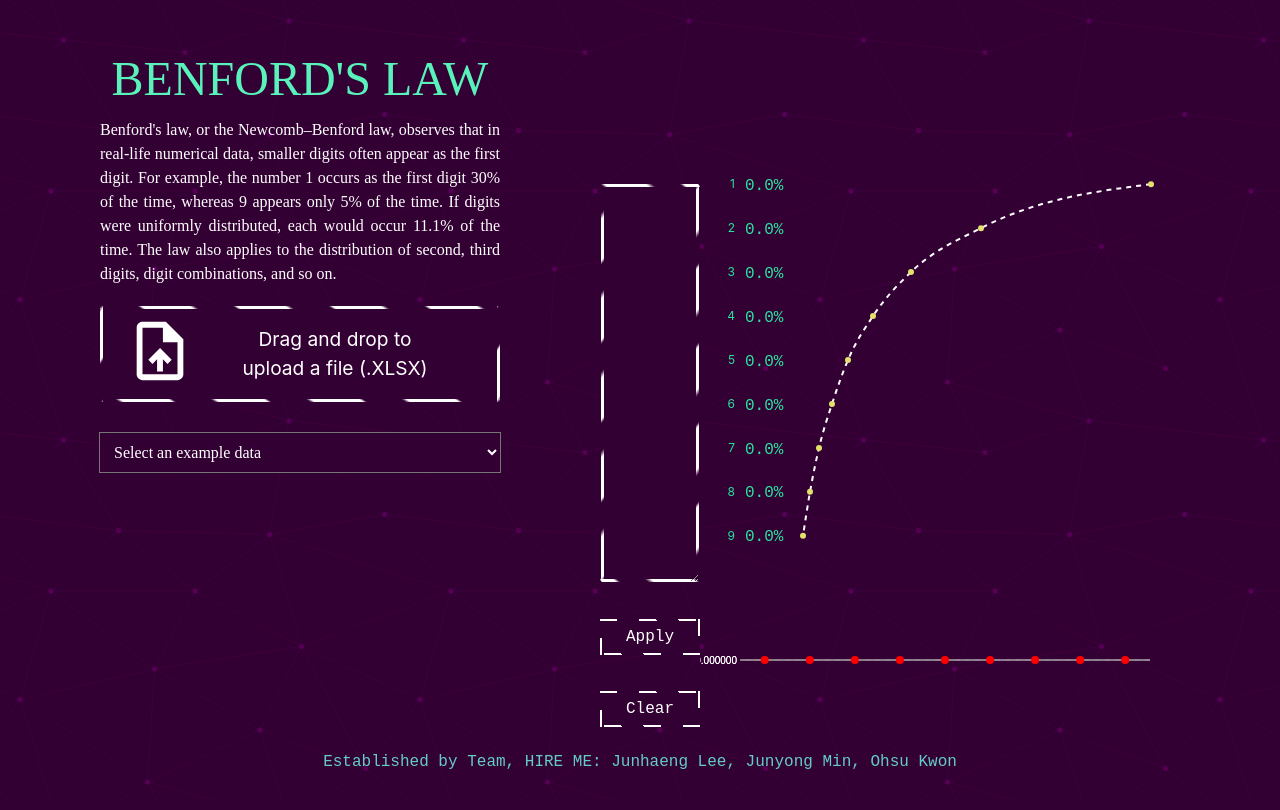
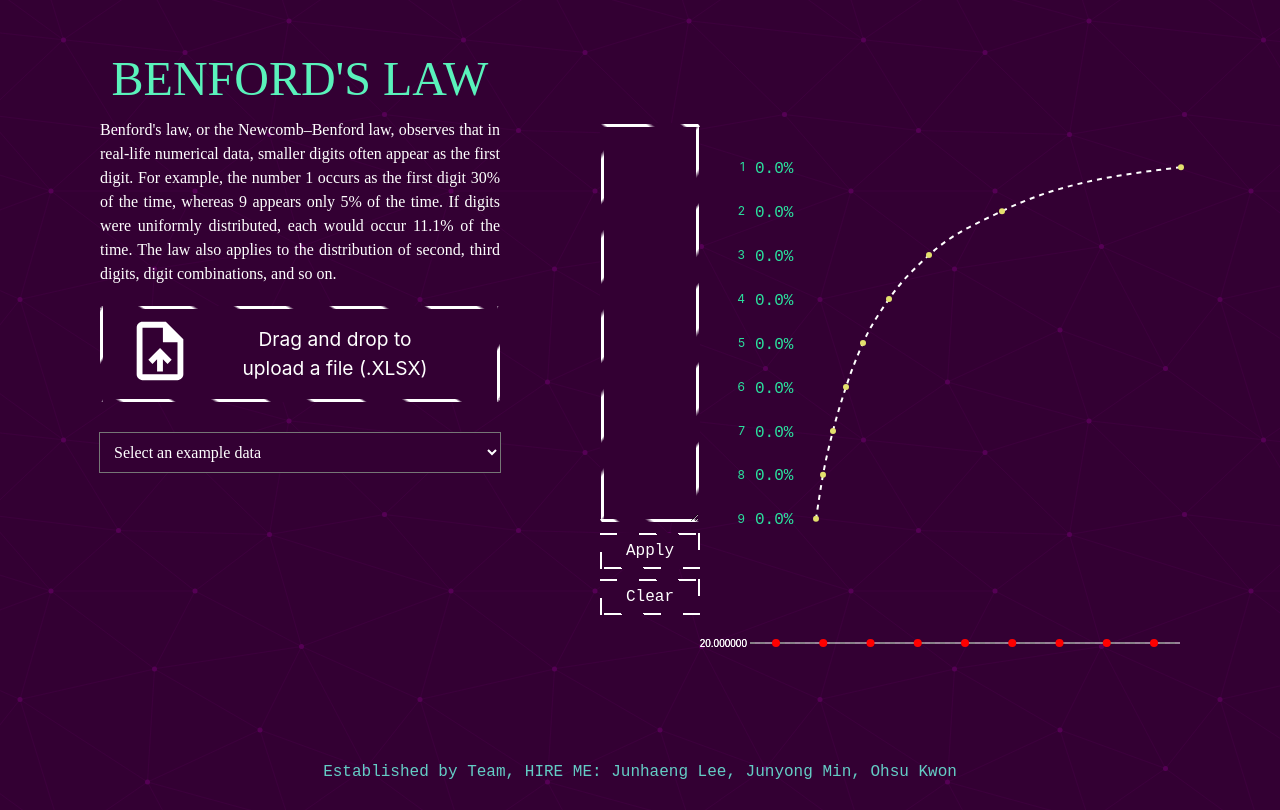
Before and after one commit to wnsdy95/Benford-s-Law, a React (Create React App) app: page / in a window 1280 px wide. Built offline with nearby package versions, Linux system fonts and the light colour scheme; a web font is replaced by a local one.

Commit message:
optimized layout

```diff
--- a/src/App.css
+++ b/src/App.css
@@ -1,5 +1,9 @@
 .App {
   text-align: center;
+  overflow-x: hidden;
+  display: flex;
+  flex-direction: column;
+  min-height: 100vh;
 }
 
 .App-logo {
@@ -12,6 +16,35 @@
     animation: App-logo-spin infinite 20s linear;
   }
 }
+
+@media (min-width: 975px) {
+  .Main {
+    display: flex;
+    flex-wrap: nowrap;
+    width: 100%; /* Ensures that the Main container spans the full width */
+    box-sizing: border-box;
+    flex-grow: 1;
+  }
+}
+
+@media (max-width: 975px) {
+  .Main {
+    display: flex;
+    flex-direction: column;
+    align-items: center;
+    flex-grow: 1;
+  }
+  .Main .right_part {
+    flex-grow: 1; /* Takes up the remaining space */
+    flex-shrink: 1; /* Allows shrinking if necessary */
+    width: 100%;
+    max-width: 100%;
+    box-sizing: border-box; /* Includes padding and border in the width */
+    padding-left: 50px;
+    padding-right: 50px;
+  }
+}
+
 .App-header {
   background-color: #282c34;
   min-height: 100vh;
@@ -60,7 +93,7 @@ body::-webkit-scrollbar-track {
 }
 
 .Main {
-  display: flex;
+  /* display: flex; */
 }
 .Title-Wrap {
   display: flex;
@@ -69,11 +102,14 @@ body::-webkit-scrollbar-track {
 }
 .File_name {
   /*margin-top: 55px;*/
-  position: absolute;
-  margin-top: 90px;
+  /* position: absolute; */
+  margin-top: 65px;
   color: #5af2bb;
   font-size: xx-large;
   font-family: "Kiwi Maru", serif;
+}
+.empty_file_name {
+  min-height: 103.4px;
 }
 .title {
   margin-top: 50px;
@@ -115,13 +151,14 @@ body::-webkit-scrollbar-track {
 .bagging {
   color: #64ccc5;
   font-family: "Sometype Mono", monospace;
-  position: absolute;
+  /* position: absolute; */
   bottom: 10px;
   left: 50%;
-  transform: translateX(-50%);
+  /* transform: translateX(-50%); */
 }
 .histogram {
-  margin-top: 120px;
+  /* margin-top: 120px; */
+  width: 90%;
 }
 .his {
   position: center;
@@ -130,8 +167,7 @@ body::-webkit-scrollbar-track {
 }
 
 .loading {
-  margin-left: 200px;
-  margin-top: -50px;
+  width: 100%;
   display: flex;
   justify-content: center; /* Center horizontally */
   align-items: center; /* Center vertically */
@@ -139,7 +175,7 @@ body::-webkit-scrollbar-track {
 }
 
 .data_textBox {
-  margin-top: 150px;
+  /* margin-top: 150px; */
   left: 50px;
   width: 100px;
   height: 400px;
@@ -198,16 +234,36 @@ body::-webkit-scrollbar-track {
     background-position: 0 -79.45px, 0 0, 100% 0, -79.45px 100%;
   }
 }
+.left_part {
+  width: 600px; /* Fixed width for the left part */
+  flex-shrink: 0;
+}
+
+.right_part {
+  flex-grow: 1; /* Takes up the remaining space */
+  flex-shrink: 1; /* Allows shrinking if necessary */
+  width: calc(100% - 600px); /* Adjust the width dynamically */
+  max-width: calc(
+    100% - 600px
+  ); /* Ensure it does not exceed the calculated width */
+  box-sizing: border-box; /* Includes padding and border in the width */
+}
+
 .main_content {
   margin-top: 20px;
   display: flex;
+  /* overflow-x: auto; */
 }
 .text-area {
-  display: grid;
-  align-items: center; /* 방향이 row 기준: 세로 중앙 정렬*/
+  /* display: grid; */
+  /* align-items: center; 방향이 row 기준: 세로 중앙 정렬 */
   /*background:transparent;*/
+  display: flex;
+  align-items: center;
+  flex-direction: column;
 }
 .apply {
+  width: 100%;
   margin-top: 10px;
   color: white;
   font-family: "Sometype Mono", monospace;
@@ -251,7 +307,8 @@ body::-webkit-scrollbar-track {
   background-repeat: no-repeat;
 }
 .apply:hover {
-  margin-top: 8px;
+  width: 100%;
+  margin-top: 10px;
   color: lightcoral;
   font-family: "Sometype Mono", monospace;
   font-size: medium;
--- a/src/App.js
+++ b/src/App.js
@@ -78,7 +78,7 @@ function App() {
           {fileName !== "" ? (
             <h1 className={"File_name"}>{fileName}</h1>
           ) : (
-            <></>
+            <div className="empty_file_name"></div>
           )}
           <div className="main_content">
             <div className="text-area">
--- a/src/components/Histogram.js
+++ b/src/components/Histogram.js
@@ -2,39 +2,30 @@ import React, { useState, useEffect, useRef } from "react";
 import * as d3 from "d3";
 import "./Histogram.css";
 import { CircularProgress } from "@mui/material";
+import { ContactPageSharp } from "@mui/icons-material";
 
 const Histogram = ({ data, isLoading, setIsLoading }) => {
   const [distribution, setDistribution] = useState([]);
   const [digitsCount, setDigitsCount] = useState([]);
 
+  const containerRef = useRef(null);
+
   const svgRef = useRef(null);
+  const deviationSvgRef = useRef(null);
   const tooltipRef = useRef(null);
 
-  const width = 600;
-  const height = 450;
-  const margin = { top: 20, right: 150, bottom: 30, left: 40 };
+  let width = 400; // Default width
+  let height = 450; // Default height
+
+  const margin = { top: 20, right: 100, bottom: 30, left: 50 };
 
   const colorScale = d3
     .scaleLinear()
     .domain([1, 9]) // Assuming you have 9 categories
     .range(["#2BE19F", "#2BE19F"]); // 히스토그램 바 1-9 까지 컬러스케일 (같은 색으로 넣어주면 모든 바 가 같은색)
 
-  const y = d3
-    .scaleBand()
-    .domain([1, 2, 3, 4, 5, 6, 7, 8, 9]) // Leading digits 1-9
-    .range([margin.top, height - margin.bottom]) // Adjusted the range
-    .padding(0.1);
-
-  const x = d3
-    .scaleLinear()
-    .domain([0, d3.max(distribution) > 0.3 ? d3.max(distribution) : 0.3])
-    .nice()
-    .rangeRound([margin.left, width - margin.right]);
-
   const counts = Array(9).fill(0);
   const percentages = Array(9).fill(0);
-
-  const deviationSvgRef = useRef(null);
 
   function computeBenfordDistribution(data) {
     const distribution = Array(9).fill(0);
@@ -58,9 +49,8 @@ const Histogram = ({ data, isLoading, setIsLoading }) => {
           }
         }
       }
-      for (i = 0; i < distribution.length;i++) {
-        localDigitsCount[i] = distribution[i]
-        // console.log(degits_count)
+      for (i = 0; i < distribution.length; i++) {
+        localDigitsCount[i] = distribution[i];
       }
     });
 
@@ -74,17 +64,34 @@ const Histogram = ({ data, isLoading, setIsLoading }) => {
       percentages[i] = counts[i] / totalCount;
     }
 
-    return { distribution: distribution.map((count) => count / totalCount), localDigitsCount };
+    return {
+      distribution: distribution.map((count) => count / totalCount),
+      localDigitsCount,
+    };
   }
 
-  function idealBenfordDistribution() {
+  const idealBenfordDistribution = () => {
     return [0.301, 0.176, 0.125, 0.097, 0.079, 0.067, 0.058, 0.051, 0.046];
-  }
+  };
+
+  const updateGraph = () => {
+    if (!svgRef.current || !deviationSvgRef.current) return;
+    const svg = d3.select(svgRef.current, deviationSvgRef.current);
+
+    svg.selectAll("*").remove();
+
+    // Use clientWidth and clientHeight for dynamic sizing
+    width = containerRef.current.clientWidth;
+    // height = svgRef.current.clientHeight;
+
+    renderBenfordGraph();
+    renderDeviationGraph();
+  };
 
   useEffect(() => {
-    console.log(3);
     if (data.length) {
-      const { distribution: benfordDistribution, localDigitsCount } = computeBenfordDistribution(data);
+      const { distribution: benfordDistribution, localDigitsCount } =
+        computeBenfordDistribution(data);
       setDistribution(benfordDistribution);
       setDigitsCount(localDigitsCount);
     } else {
@@ -93,111 +100,45 @@ const Histogram = ({ data, isLoading, setIsLoading }) => {
       setDigitsCount(Array(9).fill(0));
       // Keep the x domain at its default setting
     }
-    setTimeout(() => {
+    updateGraph();
+
+    const loadingTimeout = setTimeout(() => {
       setIsLoading(false);
     }, 3000);
-  }, [data]);
 
-
-  const renderDeviationGraph = (distribution) => {
-    const deviations = distribution.map((value, index) => {
-      const idealValue = idealBenfordDistribution()[index];
-      const deviation = ((value - idealValue) / idealValue) * 100; // Deviation percentage from ideal
-      return deviation;
-    });
-
-    console.log("Deviations:", deviations); // Debugging
-    const compressedHeight = 150;
-    const svg = d3.select(deviationSvgRef.current);
-    svg.selectAll("*").remove();
-    let tooltipDiv = d3.select(".deviation-tooltip");
-    if (tooltipDiv.empty()) {
-      tooltipDiv = d3.select("body").append("div")
-          .attr("class", "deviation-tooltip")
-          .style("position", "absolute")
-          .style("z-index", "10")
-          .style("visibility", "hidden")
-          .style("background", "lightgrey")
-          .style("padding", "5px")
-          .style("border-radius", "5px")
-          .style("color", "black");
-    }
-    svg.attr("width", width).attr("height", compressedHeight);
-
-    const x = d3.scaleBand()
-        .domain(d3.range(1, 10))
-        .range([margin.left, width - margin.right])
-        .padding(0.1);
-
-    const y = d3.scaleLinear()
-        .domain([d3.min(deviations), d3.max(deviations)])
-        .range([compressedHeight - margin.bottom, margin.top]);
-
-    svg.append("line")
-        .attr("x1", margin.left)
-        .attr("x2", width - margin.right)
-        .attr("y1", y(0))
-        .attr("y2", y(0))
-        .attr("stroke", "white") // Or any color you prefer
-        .attr("stroke-width", 1); // Adjust the width as needed
-    const deviationLevels = [20, -20];
-    deviationLevels.forEach(deviationLevel => {
-      svg.append("line")
-          .attr("x1", margin.left)
-          .attr("x2", width - margin.right)
-          .attr("y1", y(deviationLevel))
-          .attr("y2", y(deviationLevel))
-          .attr("stroke", "grey") // Choose a color for the line
-          .attr("stroke-width", 1)
-          .attr("stroke-dasharray", "5,5"); // Dashed line (optional)
-    });
-
-    svg.selectAll(".deviation-dot")
-        .data(deviations)
-        .enter()
-        .append("circle")
-        .attr("class", "deviation-dot")
-        .attr("cx", (d, i) => x(i + 1) + x.bandwidth() / 2)
-        .attr("cy", d => y(d))
-        .attr("r", 4)
-        .attr("fill", d => Math.abs(d) > 20 ? "red" : "#2BE19F")
-        .on("mouseover", function (event, d) {
-          const digit = deviations.indexOf(d) + 1; // Getting the digit (1-9)
-          tooltipDiv.html(`Digit: ${digit}<br>Deviation: ${d.toFixed(2)}%`)
-              .style("visibility", "visible")
-              .style("top", (event.pageY - 10) + "px")
-              .style("left", (event.pageX + 10) + "px");
-        })
-        .on("mouseout", function () {
-          tooltipDiv.style("visibility", "hidden");
-        });
-
-    // Add Y-axis
-    svg.append("g")
-        .attr("transform", `translate(${margin.left},0)`)
-        .call(d3.axisLeft(y).tickValues([-20, 20]).tickSize(0))
-        .selectAll("text")
-        .attr("fill", "white") // or any color you prefer for text
-        .attr("stroke", "none");
-    // Remove the axis line
-    svg.select(".domain").remove();
-
-
+    // Define the resize handler
+    const handleResize = () => {
+      console.log(svgRef.current.clientWidth);
+      updateGraph();
     };
 
+    // Attach the resize event listener
+    window.addEventListener("resize", handleResize);
 
+    // Clean up function to remove the event listener and clear the timeout
+    return () => {
+      window.removeEventListener("resize", handleResize);
+      clearTimeout(loadingTimeout);
+    };
+  }, [data, isLoading]);
 
-
-  useEffect(() => {
-    if (distribution.length && !isLoading) {
+  /* Benford Graph */
+  const renderBenfordGraph = () => {
     const svg = d3.select(svgRef.current);
-
-      svg.selectAll("*").remove(); // Clear previous rendering
-
-      svg.attr("width", width).attr("height", height);
 
     const tooltipDiv = d3.select(tooltipRef.current);
 
+    const y = d3
+      .scaleBand()
+      .domain([1, 2, 3, 4, 5, 6, 7, 8, 9]) // Leading digits 1-9
+      .range([margin.top, height - margin.bottom]) // Adjusted the range
+      .padding(0.1);
+
+    const x = d3
+      .scaleLinear()
+      .domain([0, d3.max(distribution) > 0.3 ? d3.max(distribution) : 0.3])
+      .nice()
+      .rangeRound([margin.left, width - margin.right]);
     // Compute the Benford values in terms of the scale
     const benfordValues = idealBenfordDistribution().map((val) => x(val));
 
@@ -238,7 +179,6 @@ const Histogram = ({ data, isLoading, setIsLoading }) => {
       .on("mouseover", function (event) {
         const id = d3.select(this).attr("id");
         const index = parseInt(id.split("-")[1]);
-          console.log(index)
         const dataValue = distribution[index];
         tooltipDiv
           .html(
@@ -323,37 +263,115 @@ const Histogram = ({ data, isLoading, setIsLoading }) => {
       .attr("transform", `translate(0, ${height - margin.bottom})`)
       .call(d3.axisBottom(x).ticks(10, "%"))
       .call(d3.axisLeft(x).tickSize(0));
+  };
 
-      renderDeviationGraph(distribution);
+  /* Deviation Graph */
+  const renderDeviationGraph = () => {
+    const deviations = distribution.map((value, index) => {
+      const idealValue = idealBenfordDistribution()[index];
+      const deviation = ((value - idealValue) / idealValue) * 100; // Deviation percentage from ideal
+      return deviation;
+    });
+
+    const compressedHeight = 150;
+    const svg = d3.select(deviationSvgRef.current);
+    svg.selectAll("*").remove();
+    let tooltipDiv = d3.select(".deviation-tooltip");
+    if (tooltipDiv.empty()) {
+      tooltipDiv = d3
+        .select("body")
+        .append("div")
+        .attr("class", "deviation-tooltip")
+        .style("position", "absolute")
+        .style("z-index", "10")
+        .style("visibility", "hidden")
+        .style("background", "lightgrey")
+        .style("padding", "5px")
+        .style("border-radius", "5px")
+        .style("color", "black");
     }
-  }, [distribution, isLoading]);
+    svg.attr("width", width).attr("height", compressedHeight);
 
-  useEffect(() => {
-    const svg = d3.select(svgRef.current);
+    const x = d3
+      .scaleBand()
+      .domain(d3.range(1, 10))
+      .range([margin.left, width - margin.right])
+      .padding(0.1);
 
-    svg.selectAll("*").remove(); // Clear previous rendering
+    const y = d3
+      .scaleLinear()
+      .domain([d3.min(deviations), d3.max(deviations)])
+      .range([compressedHeight - margin.bottom, margin.top]);
 
-    svg.attr("width", width).attr("height", height);
+    svg
+      .append("line")
+      .attr("x1", margin.left)
+      .attr("x2", width - margin.right)
+      .attr("y1", y(0))
+      .attr("y2", y(0))
+      .attr("stroke", "white") // Or any color you prefer
+      .attr("stroke-width", 1); // Adjust the width as needed
+    const deviationLevels = [20, -20];
+    deviationLevels.forEach((deviationLevel) => {
+      svg
+        .append("line")
+        .attr("x1", margin.left)
+        .attr("x2", width - margin.right)
+        .attr("y1", y(deviationLevel))
+        .attr("y2", y(deviationLevel))
+        .attr("stroke", "grey") // Choose a color for the line
+        .attr("stroke-width", 1)
+        .attr("stroke-dasharray", "5,5"); // Dashed line (optional)
+    });
 
-    // X-axis (empty)
-    // svg
-    //   .append("g")
-    //   .attr("transform", `translate(0, ${height - margin.bottom})`)
-    //   .call(d3.axisBottom(x).ticks(10, "%"))
-    //   .call(d3.axisLeft(x).tickSize(0));
-    console.log(2);
-  }, []);
+    svg
+      .selectAll(".deviation-dot")
+      .data(deviations)
+      .enter()
+      .append("circle")
+      .attr("class", "deviation-dot")
+      .attr("cx", (d, i) => x(i + 1) + x.bandwidth() / 2)
+      .attr("cy", (d) => y(d))
+      .attr("r", 4)
+      .attr("fill", (d) => (Math.abs(d) > 20 ? "red" : "#2BE19F"))
+      .on("mouseover", function (event, d) {
+        const digit = deviations.indexOf(d) + 1; // Getting the digit (1-9)
+        tooltipDiv
+          .html(`Digit: ${digit}<br>Deviation: ${d.toFixed(2)}%`)
+          .style("visibility", "visible")
+          .style("top", event.pageY - 10 + "px")
+          .style("left", event.pageX + 10 + "px");
+      })
+      .on("mouseout", function () {
+        tooltipDiv.style("visibility", "hidden");
+      });
+
+    // Add Y-axis
+    svg
+      .append("g")
+      .attr("transform", `translate(${margin.left},0)`)
+      .call(d3.axisLeft(y).tickValues([-20, 20]).tickSize(0))
+      .selectAll("text")
+      .attr("fill", "white") // or any color you prefer for text
+      .attr("stroke", "none");
+    // Remove the axis line
+    svg.select(".domain").remove();
+  };
 
   return isLoading ? (
     <div className="loading">
       <CircularProgress color="secondary" />
     </div>
   ) : (
-    <>
-      <svg className="graph" ref={svgRef}></svg>
+    <div className="graph_container" ref={containerRef}>
+      <svg
+        className="graph"
+        ref={svgRef}
+        style={{ width: "100%", height: "450" }}
+      ></svg>
       <div className="tooltip" ref={tooltipRef}></div>
       <svg className="deviation-graph" ref={deviationSvgRef}></svg>
-    </>
+    </div>
   );
 };
 
```
Lines whose indentation alone changed are shown as unchanged.
